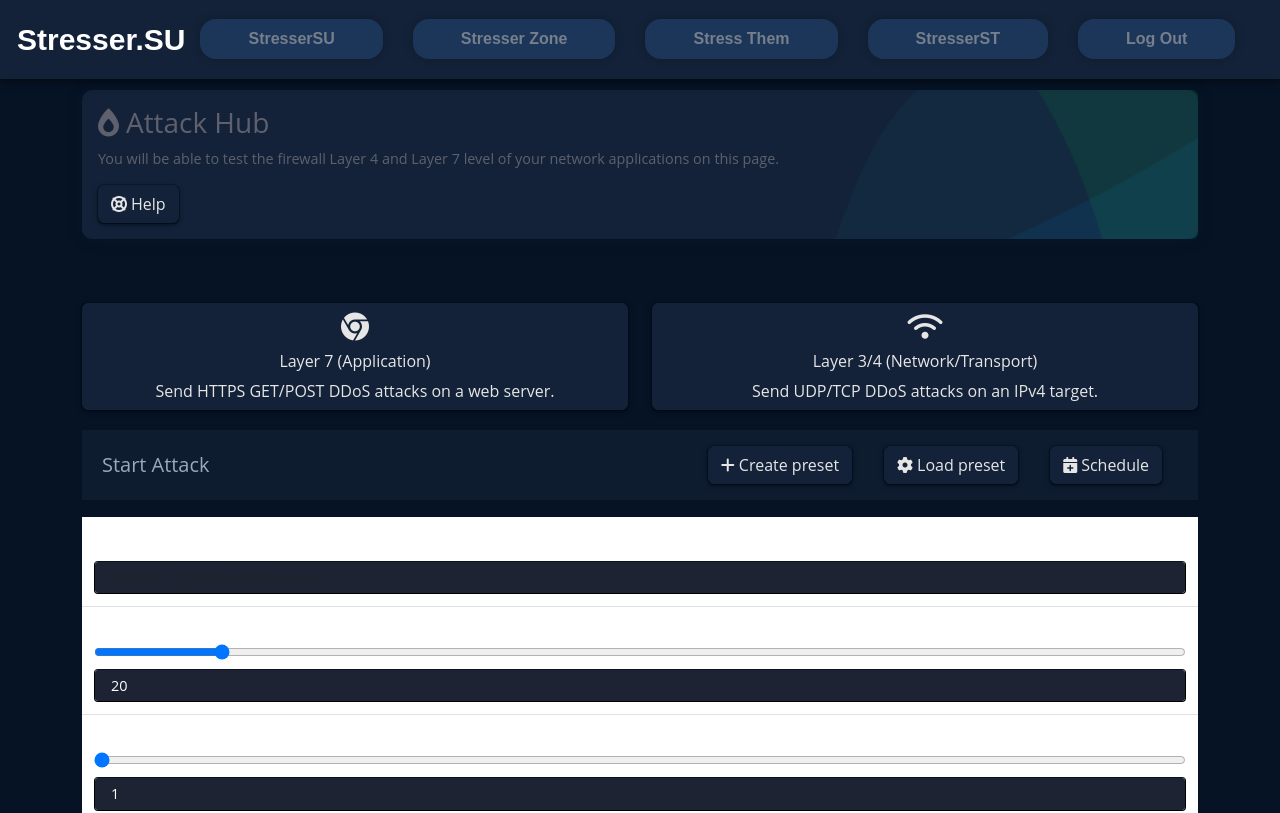
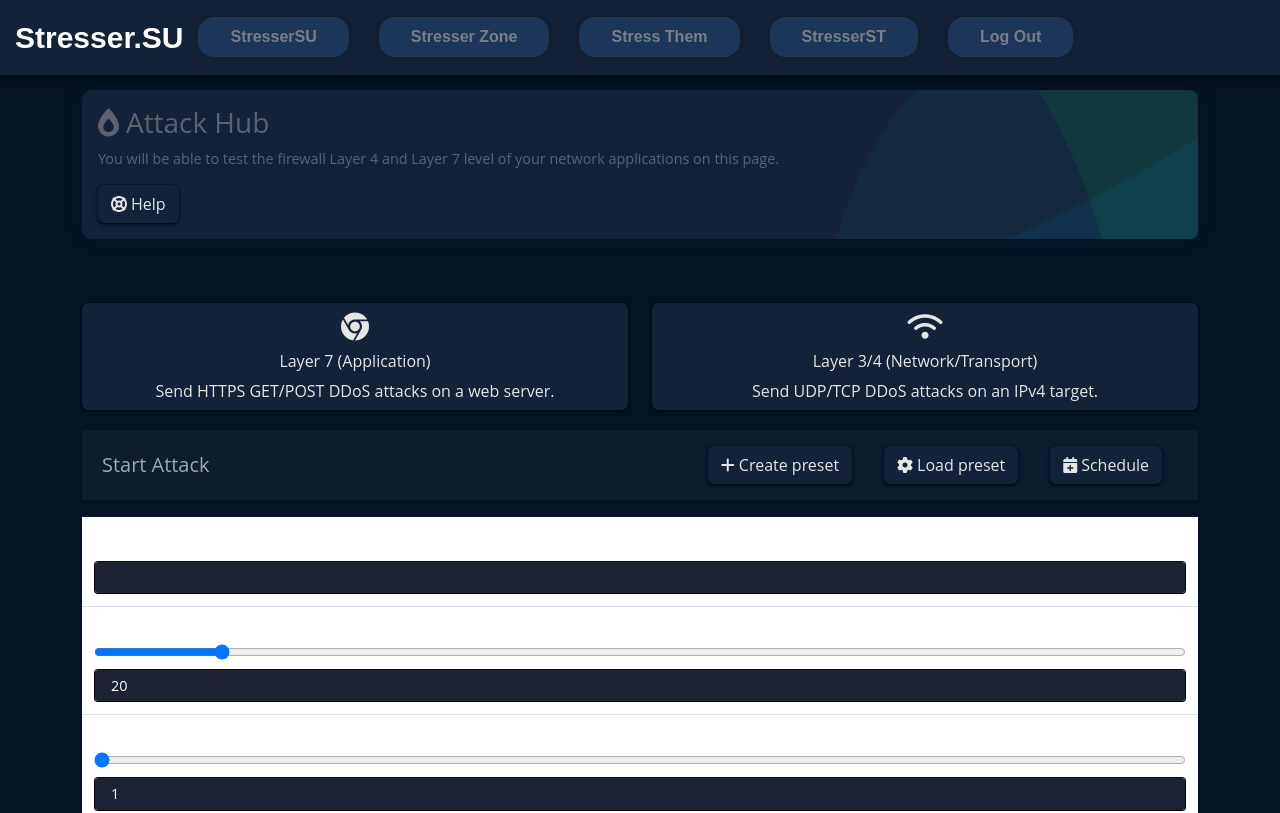
Before and after one commit to ghousali002/fiverr-order-project-FrontEnd, a React (Create React App) app: page /StresserSU in a window 1280 px wide. Shown: the top 813 px of the page. Built offline with nearby package versions, Linux system fonts and the light colour scheme; the HTML template or start-up script is replaced by a standard one.

Commit message:
Add .gitignore to exclude node_modules

```diff
--- a/package.json
+++ b/package.json
@@ -15,7 +15,7 @@
     "react-dom": "^18.2.0",
     "react-i18next": "^13.5.0",
     "react-router-dom": "^6.19.0",
-    "react-scripts": "5.0.1",
+    "react-scripts": "^5.0.1",
     "react-toastify": "^9.1.3",
     "web-vitals": "^2.1.4"
   },
--- a/src/Navbar/Navbar.js
+++ b/src/Navbar/Navbar.js
@@ -36,7 +36,7 @@
       style={{
         backgroundColor: "#132238",
         color: "#ffffff",
-        padding: "17px",
+        padding: "15px",
         position: "fixed",
         width: "100%",
         top: 0,
@@ -133,6 +133,7 @@
             border: 1px solid #000;
             box-shadow: 0px 0px 10px rgba(0, 0, 0, 0.8);
           }
+
         `}
       </style>
     </nav>
@@ -144,7 +145,7 @@
   backgroundColor: "#1B3659",
   boxShadow: "0px 0px 10px rgba(0, 0, 0, 0.2)",
   fontWeight: "bold",
-  padding: "0.7em 3em",
+  padding: "0.7em 2em",
   textDecoration: "none",
   color: isActive ? "#fff" : "#767F8B",
   margin: "0 15px",
```
Also changed, not shown: 1 other file (tests, documents, lock files or other folders).
